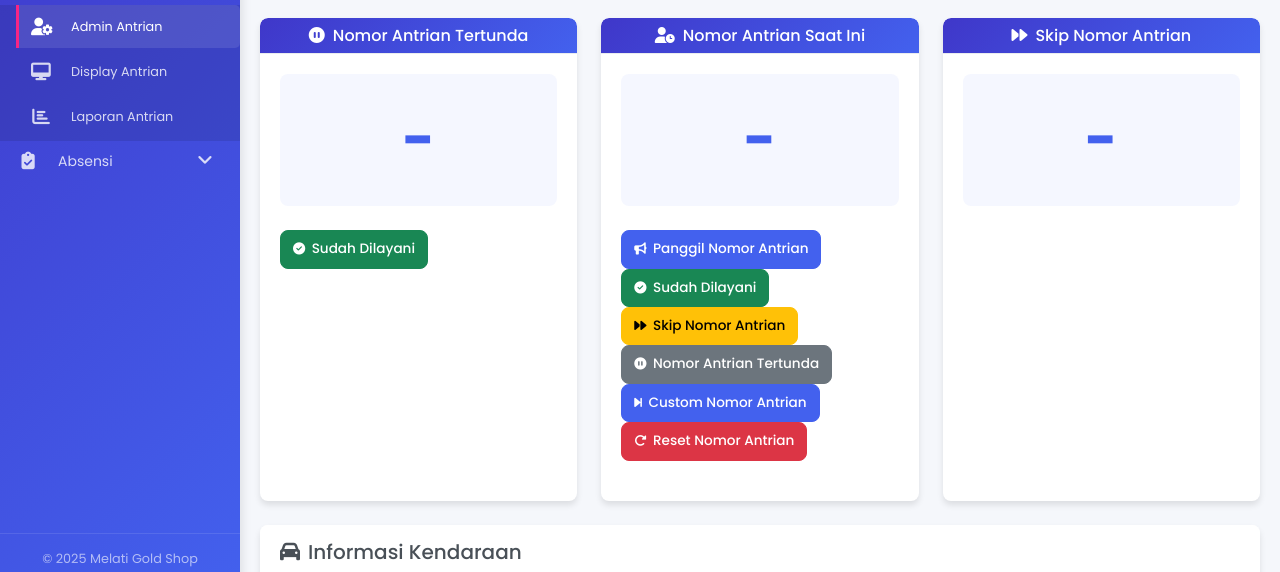
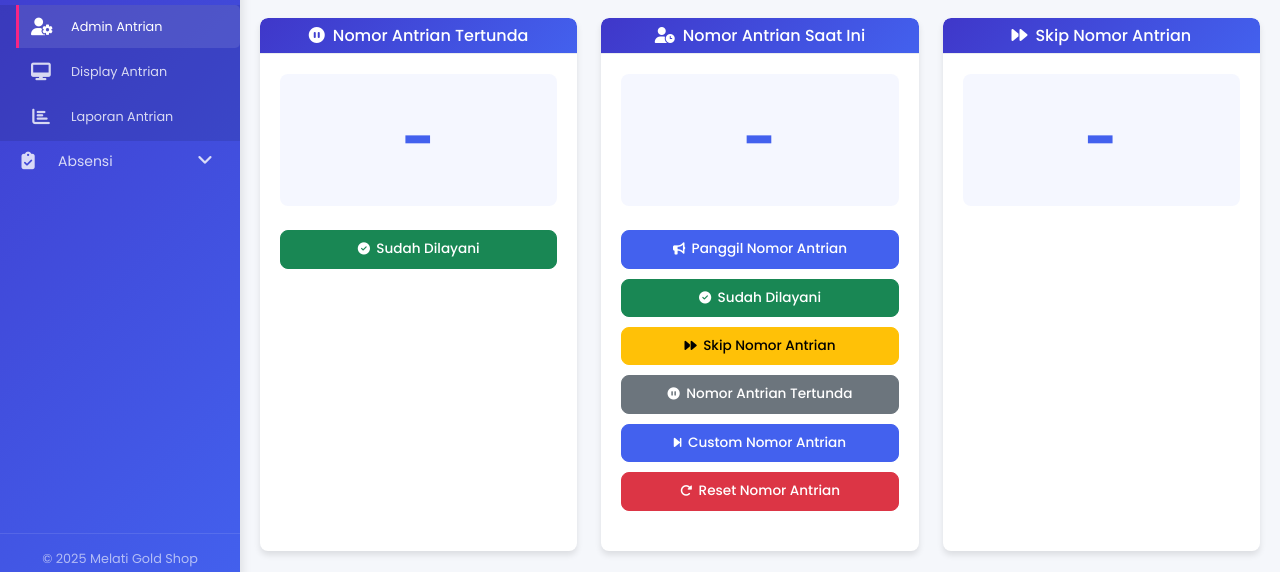
Before and after one commit to melatigoldgallery/sistem-antrian, a website with bundled scripts: page admin.html in a window 1280 px wide. Shown: the part 201-773 px from the top of the page. Built offline with nearby package versions, Linux system fonts and the light colour scheme; no server answers.

Commit message:
perubahan ukuran tombol

```diff
--- a/css/pages/absensi-modern.css
+++ b/css/pages/absensi-modern.css
@@ -264,7 +264,13 @@ body {
   background-color: var(--gray-600);
   color: white;
 }
-
+.action-buttons {
+  display: flex;
+  flex-direction: column;
+  width: 100%;
+  gap: 10px;
+  margin-top: 15px;
+}
 /* Special button types */
 .action-buttons .btn {
   padding: 0.5rem 0.75rem;
```
